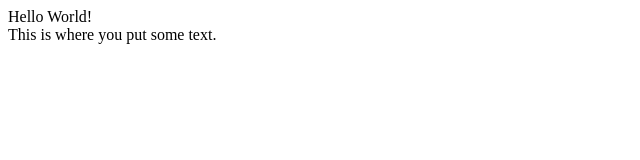
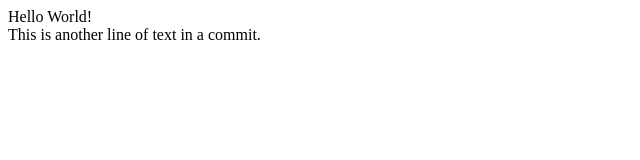
Before and after one commit to thezekester/zekesite, a plain HTML site: page index.html in a window 1280 px wide. Shown: the full height of the page, 0-640 px from the left. Drawn offline with Linux system fonts and the light colour scheme.

Commit message:
CHange file

```diff
--- a/index.html
+++ b/index.html
@@ -4,7 +4,7 @@
     </head>
     <body>
         Hello World!<br/>
-        This is where you put some text.
+        This is another line of text in a commit.<br/>
 
     </body>
 </html>
```
